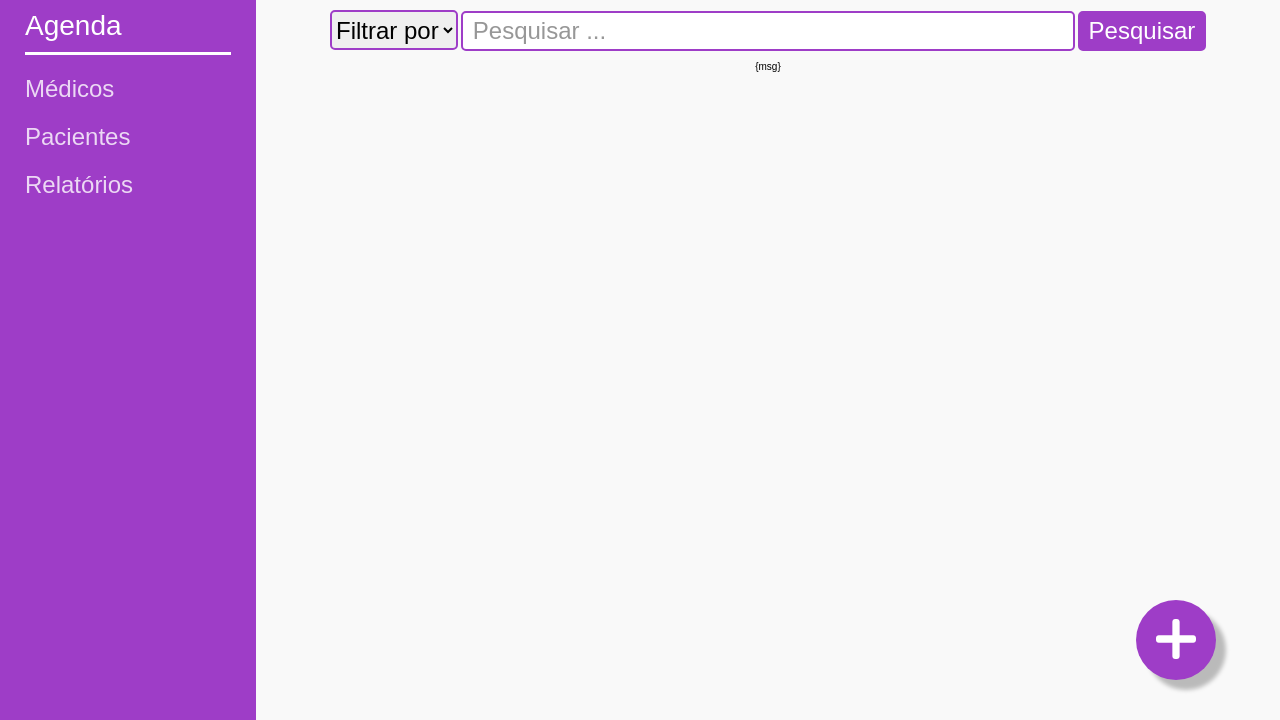
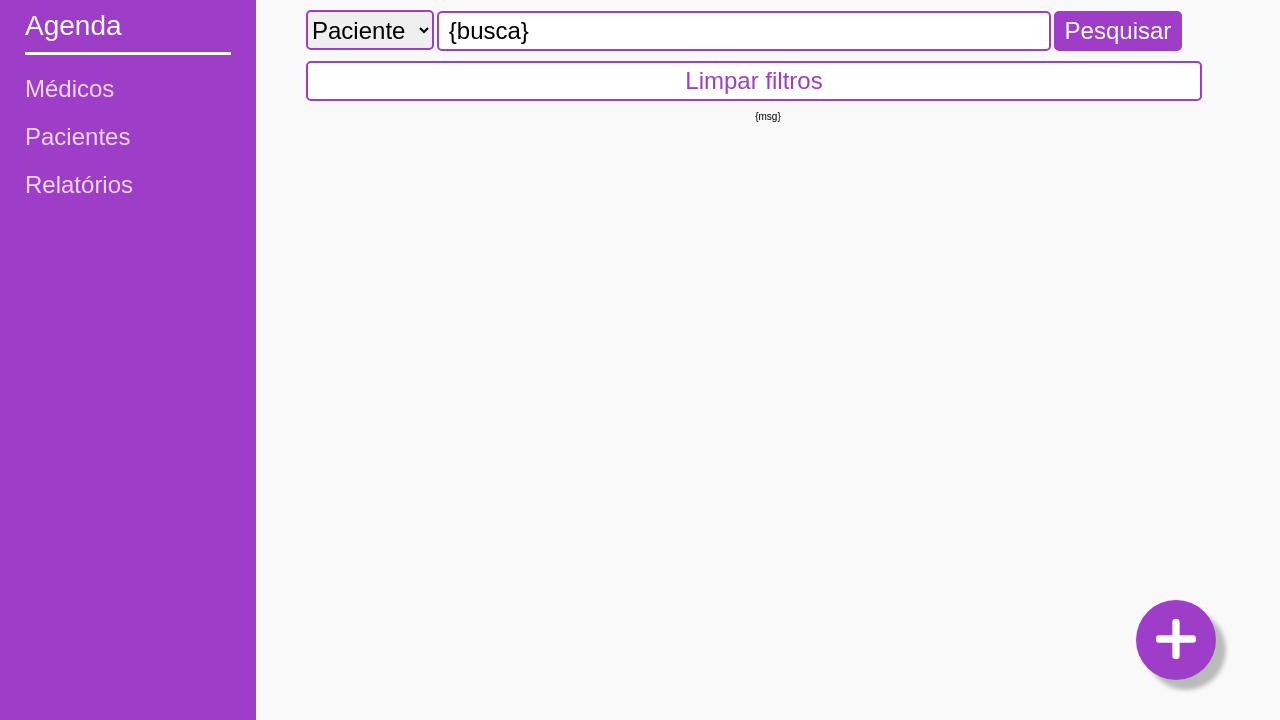
Before and after one commit to loterio/seven-clinic, a PHP site: page /pages/agendamento.html in a window 1280 px wide. Shown: the part 80-800 px from the top of the page. Run offline with PHP 8.4, Linux system fonts and the light colour scheme.

Commit message:
fim da barra de pesquisa

```diff
--- a/dev/assets/css/agendamento.css
+++ b/dev/assets/css/agendamento.css
@@ -186,6 +186,20 @@ main {
   /* padding-left: 1rem; */
   font-size: 2.4rem;
 }
+
+button#exclui{
+  width: 70vw;
+  height: 4rem;
+  border-radius: 0.5rem;
+  border: 0.2rem solid #9E3DC7;
+  background-color: #fff;
+  color: #9E3DC7;
+  outline: none;
+  margin-top: 1rem;
+  /* padding-left: 1rem; */
+  font-size: 2.4rem;
+}
+
 .pesquisar button:hover, .pesquisar input:hover, .pesquisar select:hover{
   /* border: 0.2rem solid #fff; */
   /* background-color: #fff;
@@ -467,7 +481,7 @@ main {
     background-color: #9E3DC7;
   }
 
-  .pesquisar input, .pesquisar select, .pesquisar button, .card-data {
+  .pesquisar input, .pesquisar select, .pesquisar button, .card-data, button#exclui {
     width: 90vw;
   }
 
@@ -551,7 +565,7 @@ main {
     background-color: #9E3DC7;
   }
 
-  .pesquisar input, .pesquisar select, .pesquisar button, .card-data{
+  .pesquisar input, .pesquisar select, .pesquisar button, .card-data, button#exclui {
     width: 90vw;
   }
   .evento {
--- a/dev/pages/agendamento.html
+++ b/dev/pages/agendamento.html
@@ -47,14 +47,14 @@
   <main>
     <form method="GET" action="agendamento.php" class="pesquisar">
       <select name="filtro" id="filtro" required>
-        <option value="" disabled selected>Filtrar por:</option>
-        <option value="T">Tudo</option>
-        <option value="P">Paciente</option>
-        <option value="M">Médico</option>
-        <option value="D">Data</option>
+        <option value="" disabled {op1}>Filtrar por:</option>
+        <option value="P" {opP}>Paciente</option>
+        <option value="M" {opM}>Médico</option>
+        <option value="D" {opD}>Data</option>
       </select>
-      <input type="text" name="busca" placeholder="Pesquisar ...">
+      <input type="text" name="busca" placeholder="Pesquisar ..." value="{busca}">
       <button type="submit" name="pesquisa" value="buscar">Pesquisar</button>
+      <button class="limpar" type="submit" id="exclui" name="exclui" value="exclui" {display}>Limpar filtros</button>
     </form>
     <div class="datas">
       {msg}
```
Also changed, not shown: dev/assets/funcoes.php (+25 -25 lines), dev/pages/agendamento.php (+38 -6 lines).
